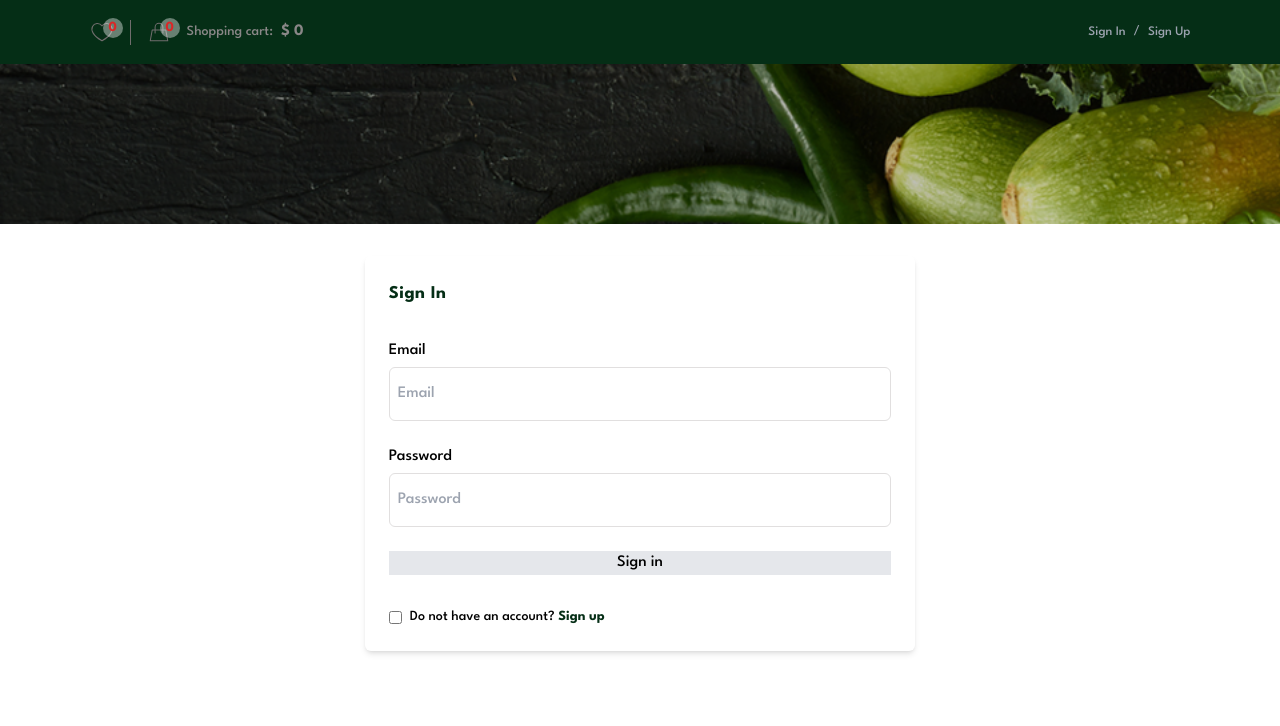
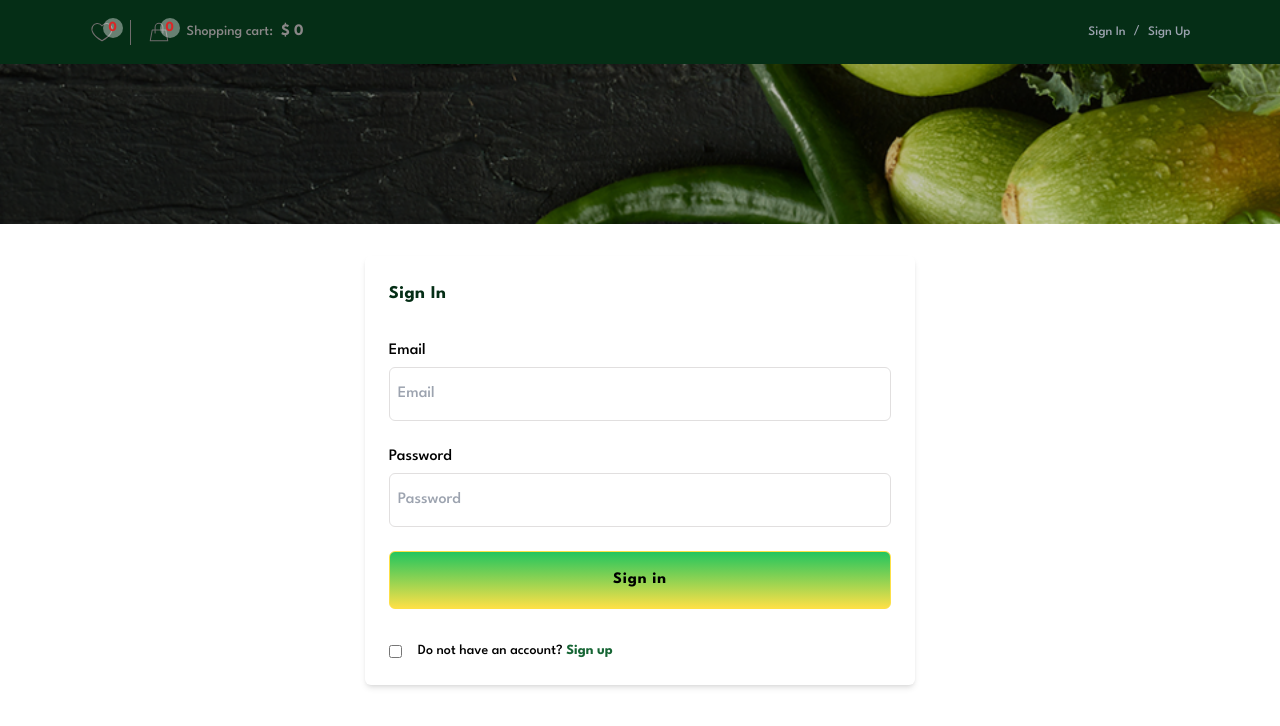
Before and after one commit to KhatunaGG/organic-shop, a Next.js app: page /pages/signin in a window 1280 px wide. Shown: the top 726 px of the page. Built offline with nearby package versions, Linux system fonts and the light colour scheme; no server answers.

Commit message:
correction

```diff
--- a/src/app/components/Button/Button.tsx
+++ b/src/app/components/Button/Button.tsx
@@ -1,5 +1,6 @@
 'use client'
 import { ClobalContext } from "@/app/context/Context";
+import { useRouter } from "next/navigation";
 import React, { useContext } from "react";
 
 type ButtonPropsType = {
@@ -13,10 +14,16 @@ const Button = ({ text, width, rounded, paddingY }: ButtonPropsType) => {
   const context = useContext(ClobalContext);
   if (!context) return;
   const { setButtonInnerText } = context;
+  const router = useRouter()
   setButtonInnerText(text)
 
   return (
     <button
+    onClick={() => {
+      if(text === "Proceed to checkout") {
+        router.push('/pages/signup')
+      }
+    }}
       style={{ width: width, borderRadius: rounded, paddingTop: paddingY, paddingBottom: paddingY}}
       className="outline-none px-4 py-2 text-sm bg-gradient-to-b from-green-500 to-yellow-300
       border border-yellow-300 rounded-r-md
--- a/src/app/components/CheckoutSection/CheckoutSection.tsx
+++ b/src/app/components/CheckoutSection/CheckoutSection.tsx
@@ -61,6 +61,7 @@ function CheckoutSection() {
               <input
                 className=" border border-[#e1dfdf] py-[14px] rounded-md pl-2"
                 type="text"
+                placeholder="Country / Region"
               />
             </div>
 
@@ -69,6 +70,7 @@ function CheckoutSection() {
               <input
                 className="border border-[#e1dfdf] py-[14px] rounded-md pl-2"
                 type="text"
+                placeholder="States"
               />
             </div>
 
--- a/src/app/components/Login/Login.tsx
+++ b/src/app/components/Login/Login.tsx
@@ -1,8 +1,9 @@
 "use client";
+import { ClobalContext } from "@/app/context/Context";
 // import { ClobalContext } from "@/app/context/Context";
 import { auth } from "@/app/firebase/config";
-import { useRouter } from "next/navigation";
-import React, {  useState } from "react";
+import { usePathname, useRouter } from "next/navigation";
+import React, { useContext, useState } from "react";
 import { useSignInWithEmailAndPassword } from "react-firebase-hooks/auth";
 
 const Login = () => {
@@ -10,9 +11,11 @@ const Login = () => {
   const [email, setEmail] = useState("");
   const [password, setPassword] = useState("");
   const router = useRouter();
-  // const context = useContext(ClobalContext);
-  // if (!context) return;
-  // const { setLoggedInUser } = context;
+  const path = usePathname();
+  console.log(path, "pathName");
+  const context = useContext(ClobalContext);
+  if (!context) return;
+  const { handleChange, isChecked, setIsChecked } = context;
 
   const handleSubmit = async (e: React.FormEvent<HTMLFormElement>) => {
     try {
@@ -20,7 +23,7 @@ const Login = () => {
       const res = await signInWithEmailAndPassword(email, password);
       if (res?.user) {
         sessionStorage.setItem("user", "exist");
-        router.push("/");
+        router.push("/pages/checkout");
         // setLoggedInUser(res.user.email || "");
       }
       setEmail("");
@@ -42,7 +45,7 @@ const Login = () => {
           <label htmlFor="">Email</label>
           <input
             onChange={(e) => setEmail(e.target.value)}
-            className="border border-[#e1dfdf] py-[14px] rounded-md pl-2"
+            className="border border-[#e1dfdf] py-[14px] rounded-md pl-2 outline-none"
             placeholder="Email"
             type="text"
             required
@@ -53,23 +56,45 @@ const Login = () => {
           <label htmlFor="">Password</label>
           <input
             onChange={(e) => setPassword(e.target.value)}
-            className="border border-[#e1dfdf] py-[14px] rounded-md pl-2"
+            className="border border-[#e1dfdf] py-[14px] rounded-md pl-2 outline-none"
             placeholder="Password"
             type="password"
             required
           />
         </div>
 
-        <button type="submit" className="w-full bg-gray-200">
+        <button
+          type="submit"
+          className="w-full outline-none  py-4  bg-gradient-to-b from-green-500 to-yellow-300
+      border border-yellow-300 rounded-md
+      focus:outline-none focus:ring-2 focus:ring-yellow-300 active:from-yellow-300 font-bold tracking-wider text-base"
+        >
           Sign in
         </button>
       </form>
 
-      <div className="w-full flex flex-row items-center justify-start gap-2 text-xs lg:text-sm">
-        <input type="checkbox" name="" id="" />
+      <div className="w-full flex flex-row items-center justify-start gap-4 text-xs lg:text-sm">
+        <input
+          onChange={() => handleChange(path)}
+          checked={isChecked === path}
+          type="checkbox"
+          name=""
+          id=""
+        />
         <label htmlFor="">
           Do not have an account?
-          <span className="font-bold text-green-950"> Sign up </span>
+          <span
+            onClick={() => {
+              if (isChecked === path) {
+                router.push("/pages/signup");
+                setIsChecked("");
+              }
+            }}
+            className="font-bold text-green-800"
+          >
+            {" "}
+            Sign up{" "}
+          </span>
         </label>
       </div>
     </div>
--- a/src/app/components/Register/Register.tsx
+++ b/src/app/components/Register/Register.tsx
@@ -1,4 +1,3 @@
-
 "use client";
 import { ClobalContext } from "@/app/context/Context";
 import { auth } from "@/app/firebase/config";
@@ -45,7 +44,7 @@ const Register = () => {
           <label htmlFor="">Email</label>
           <input
             onChange={(e) => setEmail(e.target.value)}
-            className="border border-[#e1dfdf] py-[14px] rounded-md pl-2"
+            className="border border-[#e1dfdf] py-[14px] rounded-md pl-2 outline-none"
             placeholder="Email"
             type="text"
             value={email}
@@ -57,7 +56,7 @@ const Register = () => {
           <label htmlFor="">Password</label>
           <input
             onChange={(e) => setPassword(e.target.value)}
-            className="border border-[#e1dfdf] py-[14px] rounded-md pl-2"
+            className="border border-[#e1dfdf] py-[14px] rounded-md pl-2 outline-none"
             placeholder="Password"
             type="password"
             value={password}
@@ -65,7 +64,12 @@ const Register = () => {
           />
         </div>
 
-        <button type="submit" className="w-full bg-gray-200">
+        <button
+          type="submit"
+          className="w-full outline-none  py-4  bg-gradient-to-b from-green-500 to-yellow-300
+      border border-yellow-300 rounded-md
+      focus:outline-none focus:ring-2 focus:ring-yellow-300 active:from-yellow-300 font-bold tracking-wider text-base"
+        >
           Sign up
         </button>
       </form>
@@ -87,9 +91,10 @@ const Register = () => {
                 setIsChecked("");
               }
             }}
-            className="font-bold text-green-950 cursor-pointer"
+            className="font-bold text-green-800 cursor-pointer"
           >
-               Sign in
+            {" "}
+            Sign in
           </span>
         </label>
       </div>
```
